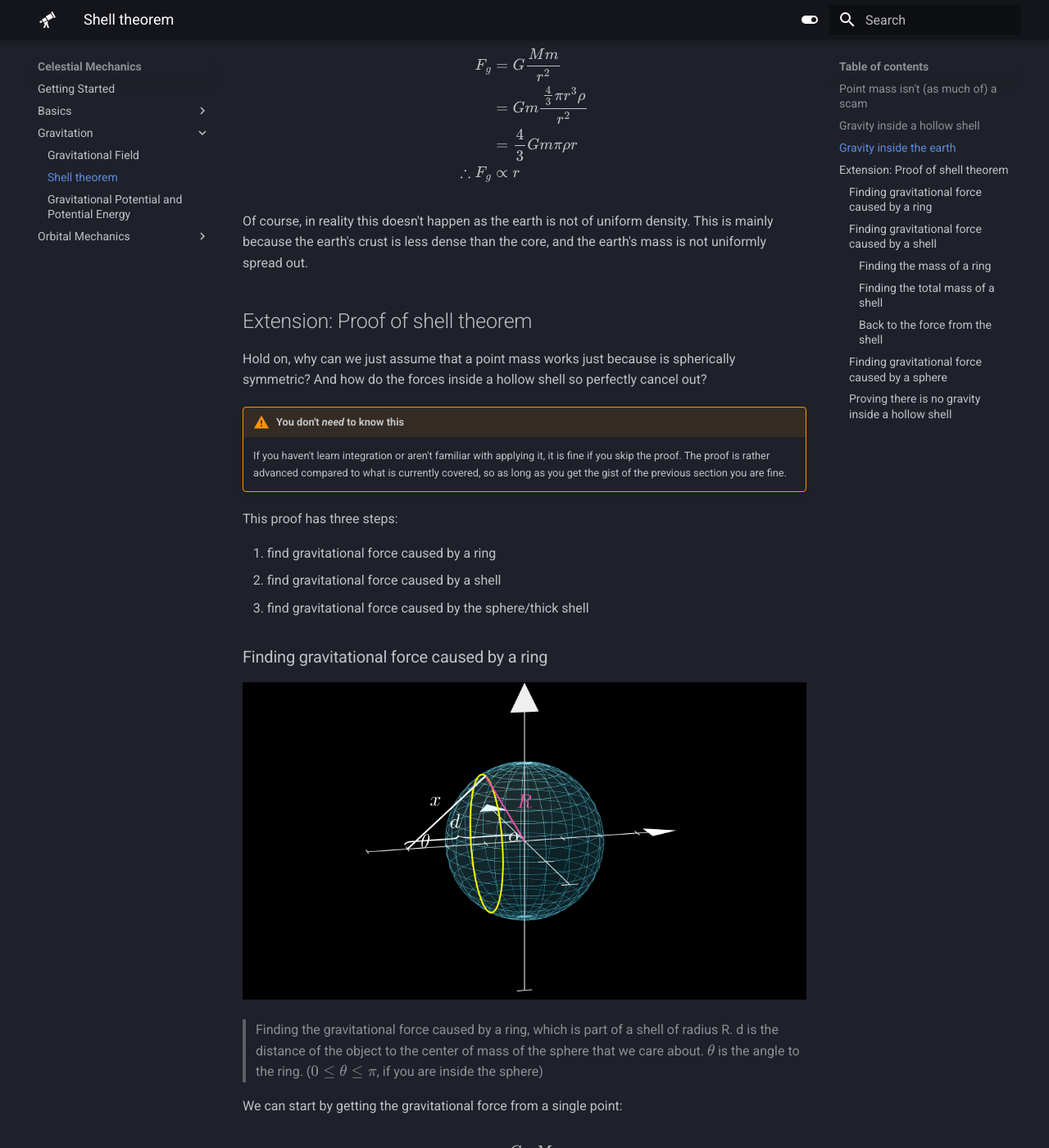
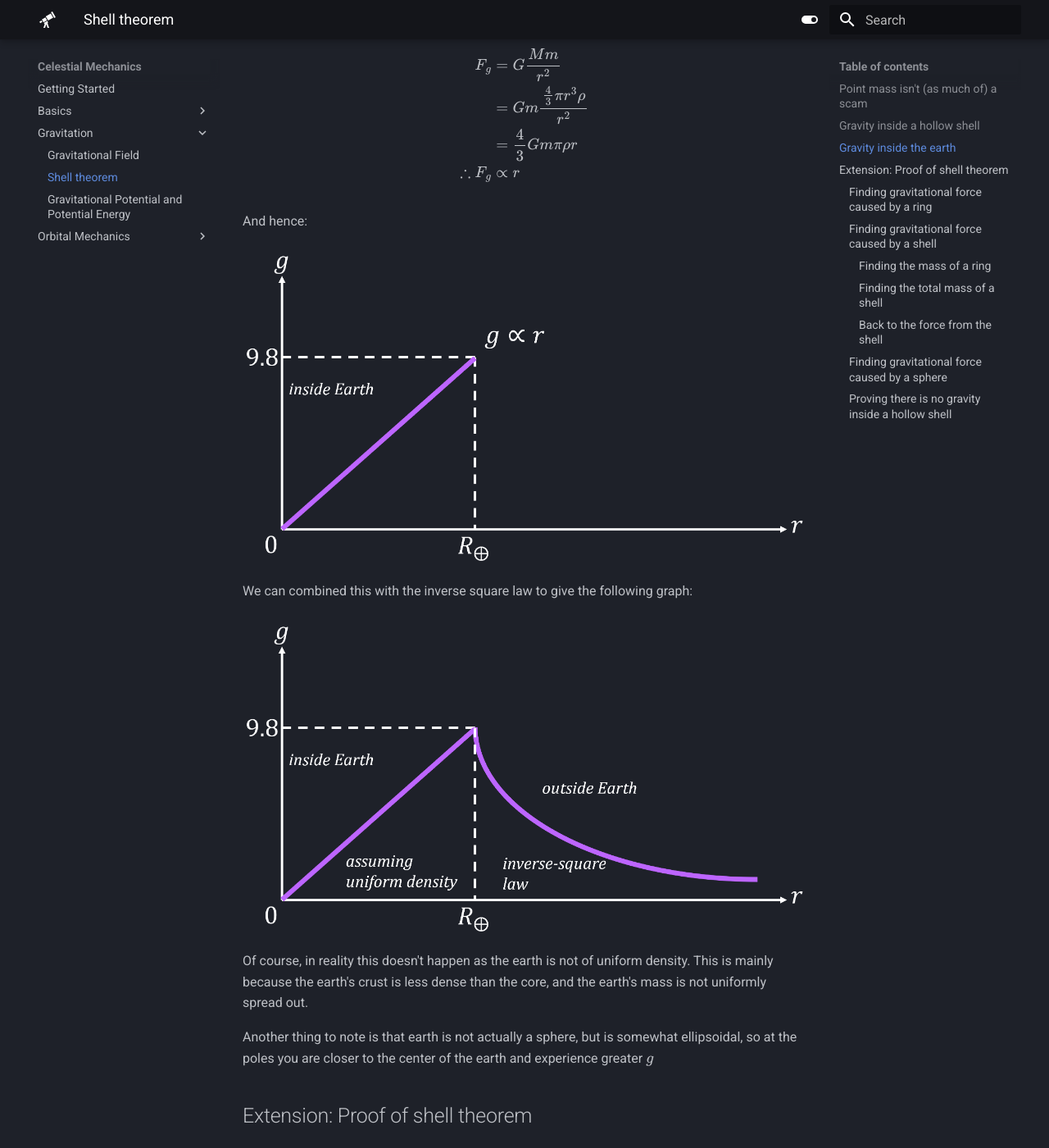
Before and after one commit to nushastro/website, an MkDocs documentation site: the page built from docs/celestial/gravitation/shell_theorem.md, in a window 1280 px wide and 1400 px high, scrolled down 2205 px. Shown: the whole window at 82% size. Built offline with MkDocs 1.6.1 and Material for MkDocs 9.7.7, drawn with Linux system fonts in a browser that asks for light colours.

Commit message:
added diagrams

```diff
--- a/docs/celestial/gravitation/shell_theorem.md
+++ b/docs/celestial/gravitation/shell_theorem.md
@@ -37,7 +37,19 @@ Let the density of the earth be $\rho$:
 
 $$\begin{align*}F_g &= G\frac{Mm}{r^2} \\ &= Gm\frac{\frac{4}{3}\pi r^3\rho}{r^2} \\ &= \frac{4}{3}Gm\pi\rho r \\ \therefore F_g &\propto r\end{align*}$$
 
+And hence:
+
+![g_inside.png](../img/g_inside.png#only-light)
+![g_inside.png](../img/g_inside_dark.png#only-dark)
+
+We can combined this with the inverse square law to give the following graph:
+
+![gravitational_field_strength.png](../img/gravitational_field_strength.png#only-light)
+![gravitational_field_strength.png](../img/gravitational_field_strength_dark.png#only-dark)
+
 Of course, in reality this doesn't happen as the earth is not of uniform density. This is mainly because the earth's crust is less dense than the core, and the earth's mass is not uniformly spread out.
+
+Another thing to note is that earth is not actually a sphere, but is somewhat ellipsoidal, so at the poles you are closer to the center of the earth and experience greater $g$
 
 ## Extension: Proof of shell theorem
 
```
Also changed, not shown: docs/celestial/gravitation/gravitational_field.md (+3 -0 lines), docs/celestial/img/g_inside.png (added), docs/celestial/img/g_inside_dark.png (added), docs/celestial/img/g_outside.png (added), docs/celestial/img/g_outside_dark.png (added), docs/celestial/img/gravitational_field_strength.png (added), docs/celestial/img/gravitational_field_strength_dark.png (added).
